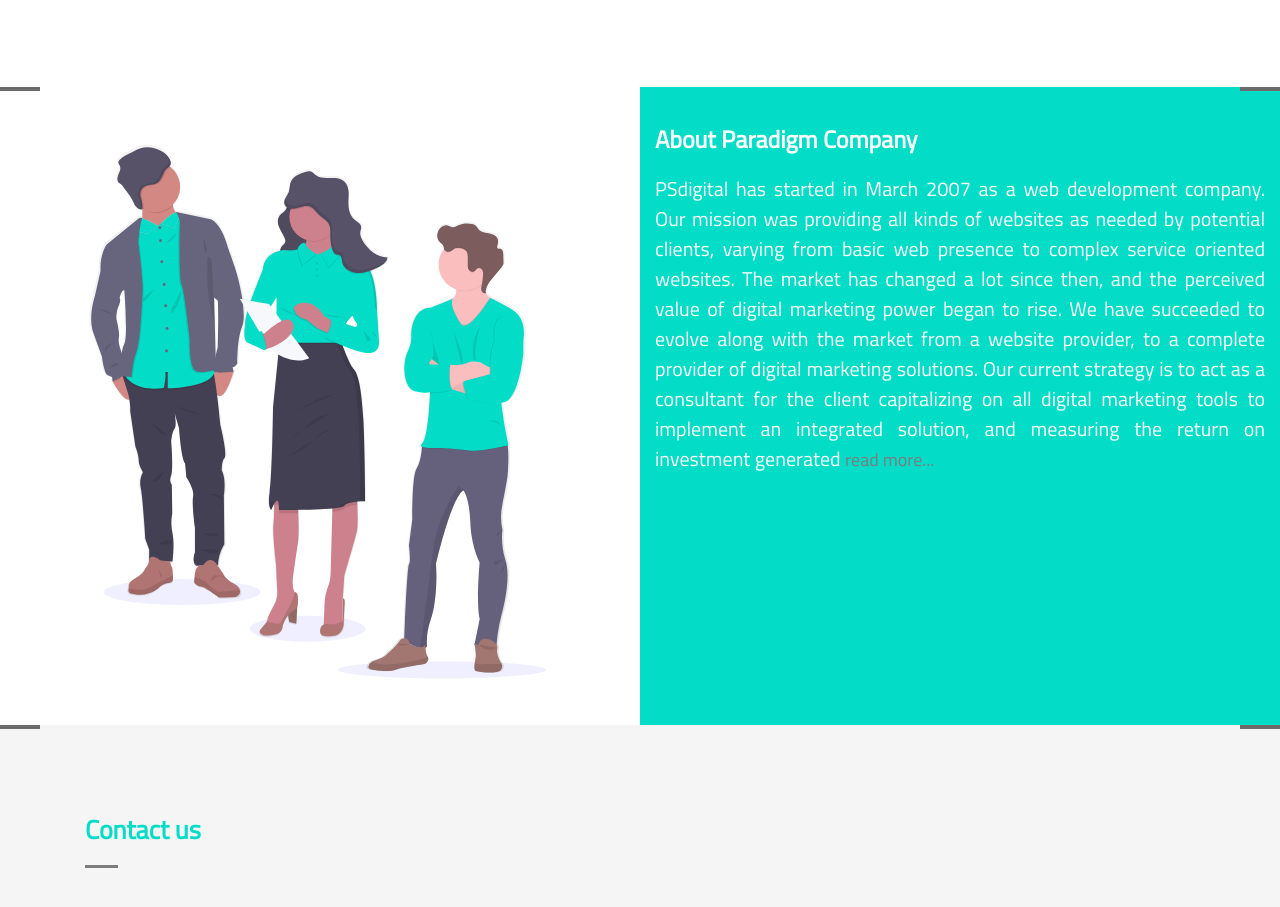
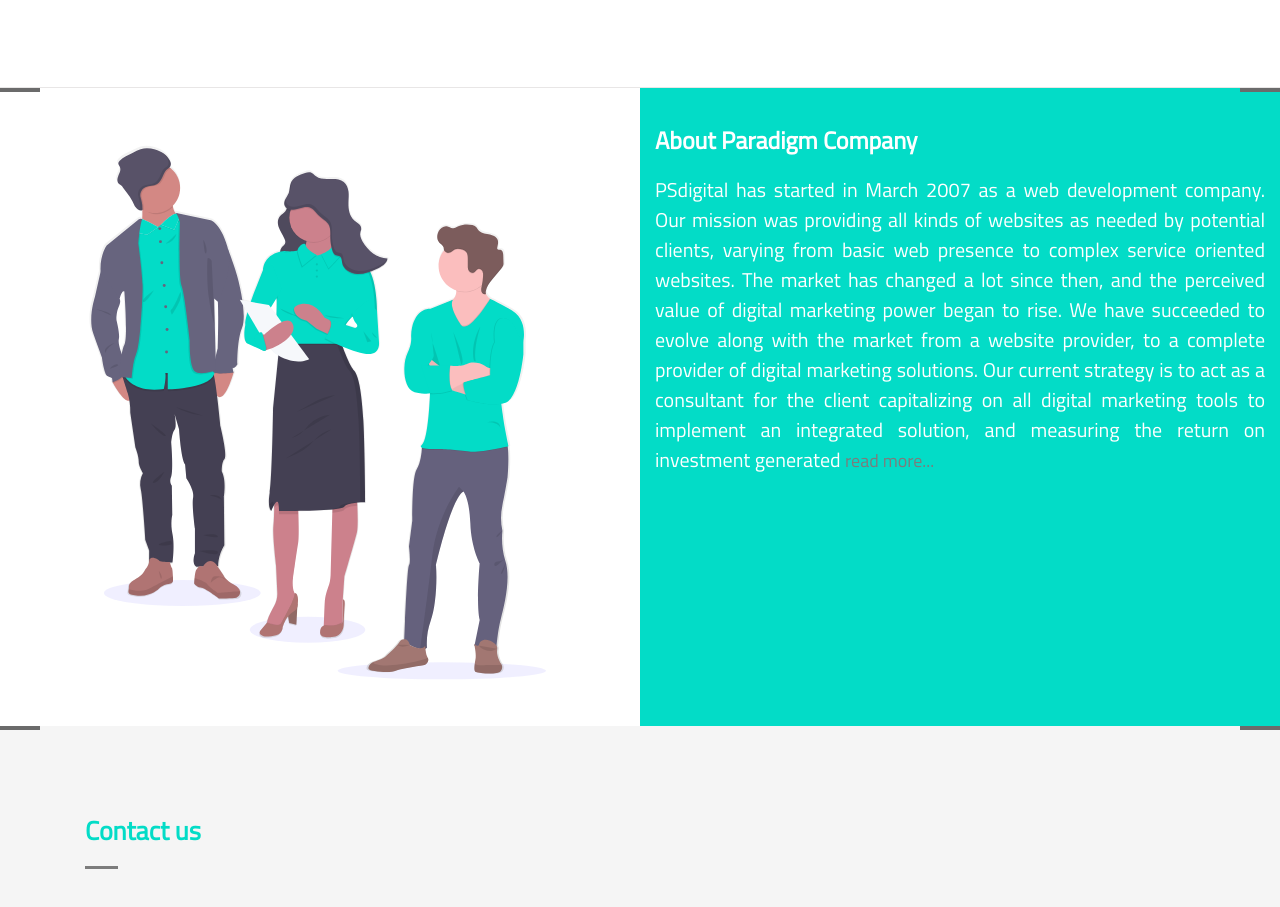
Before and after one commit to AyaMohammed32/pradigem-project, a plain HTML site: page index.html in a window 1280 px wide. Shown: the part 2174-3081 px from the top of the page. Drawn offline with Linux system fonts and the light colour scheme; files whose address does not match are found by name.

Commit message:
Update min.css

```diff
--- a/css/min.css
+++ b/css/min.css
@@ -275,6 +275,7 @@
 /* /our-portfolio-section end*/
 /* about-us-section start*/
  .about-us-section{
+  border-top:1px solid #e8e6e6;
 }
  .about-us-section .about-us-green-div{
      background-color: #03dcc7;
```
